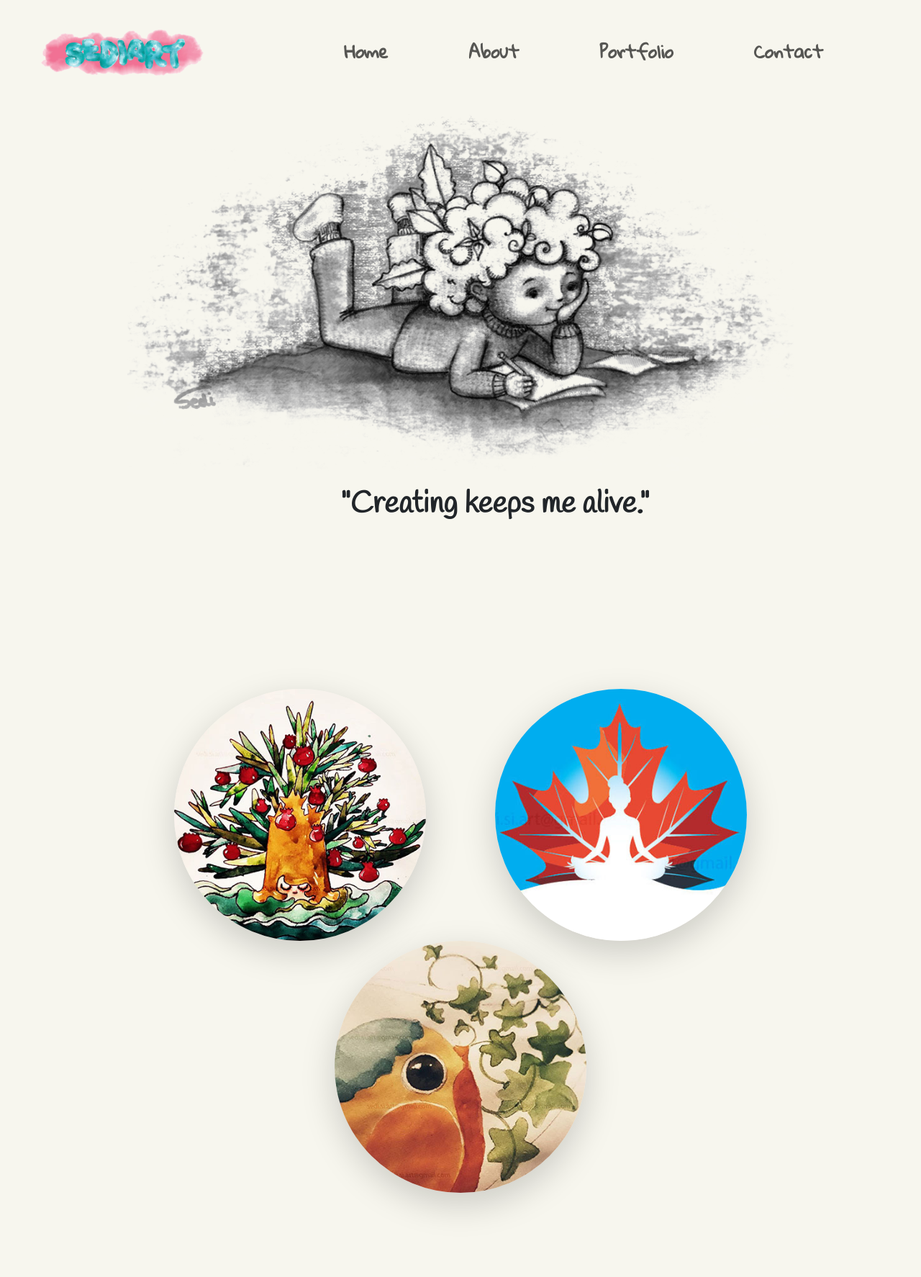
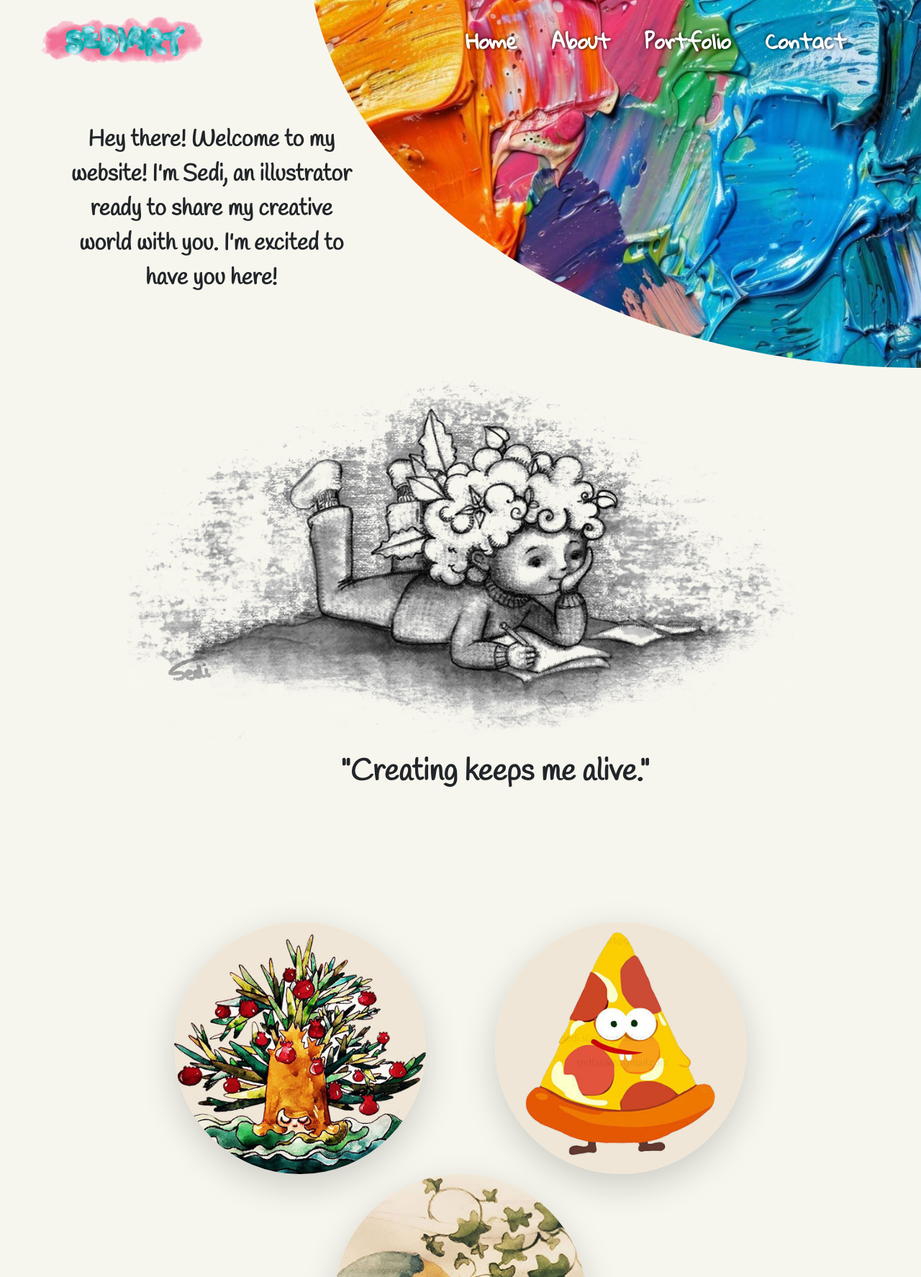
Before and after one commit to Hossein-Sigarchian/Hossein-Sigarchian.github.io, a PHP site: page / in a window 1280 px wide. Shown: the top 1774 px of the page at 72% size. Run offline with PHP 8.4, Linux system fonts and the light colour scheme.

Commit message:
final-changes-1

```diff
--- a/css/index.css
+++ b/css/index.css
@@ -1,3 +1,9 @@
+html,
+body {
+    width: 100% !important;
+    overflow-x: hidden !important;
+}
+
 body {
     background: #f7f6ee;
 }
@@ -9,6 +15,10 @@ body {
 
 /* ..............Header.................. */
 
+.navbar {
+    font-family: "Gloria Hallelujah", cursive;
+}
+
 .nav-bar {
     height: 120px;
     margin: 0;
@@ -16,15 +26,23 @@ body {
 
 .nav-bar a {
     width: fit-content;
-    font-family: "Gloria Hallelujah", cursive;
+    /* text-shadow: 2px 2px 3px rgba(0, 0, 0, 0.4), -2px -2px 3px rgba(0, 0, 0, 0.4); */
 }
 
 #navbarSupportedContent {
     position: absolute;
-    background: #f7f6ee;
     width: 100%;
-    top: 120px;
-    padding: 0px 0px 20px 90px;
+    width: 100%;
+}
+
+#navbarSupportedContent a {
+    width: fit-content;
+    color: white;
+}
+
+.navbar-toggler i {
+    font-size: 34px;
+    color: white;
 }
 
 .navbar-nav {
@@ -36,7 +54,7 @@ body {
     display: block;
     width: 100%;
     height: 2px;
-    background: black;
+    background: white;
     transform-origin: left;
     transform:scaleX(0);
     transition: all 250ms ease 0s;
@@ -96,6 +114,19 @@ body {
 }
 
 /* ....................main................... */
+
+.colored-canvas {
+    font-family: "Handlee", cursive;
+    height: 550px;
+}
+
+div:has(.colored-canvas) {
+    margin-top: -140px;
+}
+
+.colored-canvas div:nth-of-type(1) {
+    padding-top: 120px;
+}
 
 .boy-box p {
     font-family: "Handlee", cursive;
@@ -304,10 +429,17 @@ footer a:hover i {
 }
 
 @media all and (min-width:1200px) and (max-width:1399px) {
+    .navbar {
+        background-color: rgba(0, 0, 0, 0);
+    }
     #navbarSupportedContent {
         width: fit-content;
-        top: 45px;
+        top: 28px;
         right: 0;
+    }
+    #navbarSupportedContent a {
+        color: white;
+        text-shadow: 2px 2px 3px rgba(0, 0, 0, 0.4), -2px -2px 3px rgba(0, 0, 0, 0.4);
     }
     .navbar-brand {
         width: 18% !important;
@@ -319,6 +451,15 @@ footer a:hover i {
     #scrolling-logo {
         width: 170px;
     }
+    .colored-canvas p {
+        width: 125%;
+        font-size: 32px !important;
+        padding: 90px 20px 0px 80px;
+    }
+    .colored-canvas div:nth-of-type(3) {
+        border-bottom-left-radius: 100%;
+        margin-top: -45px;
+    }
     .boy-box p {
         font-size: 42px;
     }
--- a/index.html
+++ b/index.html
@@ -23,28 +23,28 @@
   <script src="js/fader.js"></script>
 
   <header>
-    <nav class="navbar navbar-expand-lg bg-transparent mt-0">
-      <div class="container-fluid nav-bar">
+    <nav class="navbar navbar-expand-lg mt-0">
+      <div class="container-fluid">
         <a class="navbar-brand" href="#"><img class="w-100" src="images/logo.png" alt="logo"></a>
         <button class="navbar-toggler me-3 me-sm-5" type="button" data-bs-toggle="collapse"
           data-bs-target="#navbarSupportedContent" aria-controls="navbarSupportedContent" aria-expanded="false"
           aria-label="Toggle navigation">
-          <span class="navbar-toggler-icon"></span>
+          <i class="bi bi-list"></i>
         </button>
         <div class="collapse navbar-collapse" id="navbarSupportedContent">
           <ul class="navbar-nav ms-auto mb-2 mb-lg-0">
             <li class="nav-item">
-              <a class="nav-link fs-4 fw-semibold mx-lg-4 mx-xl-5 customized-nav-link" href="#">Home</a>
+              <a class="nav-link fs-3 fw-bold mx-lg-3 mx-xxl-5 customized-nav-link" href="#">Home</a>
             </li>
             <li class="nav-item">
-              <a class="nav-link fs-4 fw-semibold mx-lg-4 mx-xl-5 customized-nav-link" href="pages/about.html">About</a>
+              <a class="nav-link fs-3 fw-bold mx-lg-3 mx-xxl-5 customized-nav-link" href="pages/about.html">About</a>
             </li>
             <li class="nav-item">
-              <a class="nav-link fs-4 fw-semibold mx-lg-4 mx-xl-5 customized-nav-link"
+              <a class="nav-link fs-3 fw-bold mx-lg-3 mx-xxl-5 customized-nav-link"
                 href="pages/portfolio.html">Portfolio</a>
             </li>
             <li class="nav-item">
-              <a class="nav-link fs-4 fw-semibold mx-lg-4 mx-xl-5 customized-nav-link"
+              <a class="nav-link fs-3 fw-bold mx-lg-3 mx-xxl-5 customized-nav-link"
                 href="pages/contact.html">Contact</a>
             </li>
           </ul>
@@ -84,9 +84,19 @@
 
   <main>
     <section>
-      <div class="container mb-xl-5 pb-sm-5 boy-box">
-        <div class="row pt-2 pt-xxl-4">
-          <div class="col-12 col-lg-10 offset-lg-1 d-flex align-items-center"><img class="w-100"
+      <div class="container-fluid">
+        <div class="row colored-canvas">
+          <div class="col-12 col-sm-10 col-md-8 col-lg-4 offset-sm-1 offset-md-2 offset-lg-0"><p class="fw-bold text-center">Hey there! Welcome to my website! I'm Sedi, an illustrator ready to share my creative world with you. I'm excited to have you here!</p></div>
+          <div class="d-flex d-lg-none"></div>
+          <div class="d-none d-lg-flex col-8 overflow-hidden px-0"><img src="images/colors.jpg"></div>
+        </div>
+      </div>
+    </section>
+
+    <section>
+      <div class="container pb-sm-5 boy-box">
+        <div class="row pt-xxl-5">
+          <div class="col-12 col-lg-10 offset-lg-1 d-flex align-items-center pt-xxl-5"><img class="w-100"
             src="images/no-watermark/sample.png" alt=""></div>
           </div>
           <div class="col-12 pt-3 pb-5 me-lg-4 ms-lg-5 mb-2">
@@ -96,7 +106,7 @@
     </section>
 
     <section>
-      <div class="container-fluid mt-0 mt-lg-5 pt-2">
+      <div class="container-fluid pt-2">
         <div class="row py-5">
           <div class="col-12 d-flex flex-wrap justify-content-center">
             <div class="rounded-circle overflow-hidden mt-5 mt-lg-0 mx-sm-5 shadow-lg img-parent">
@@ -108,8 +118,8 @@
               </a>
             </div>
             <div class="rounded-circle overflow-hidden mt-5 mt-lg-0 mx-sm-5 shadow-lg img-parent">
-              <a href="pages/graphic-designs.html" class="position-relative h-100 d-block">
-                <img src="images/protect canada parks.jpg">
+              <a href="pages/graphic-designs.html" class="position-relative d-block p-0">
+                <img class="m-0" src="images/machar pizza.jpg">
                 <p class="center-hover-txt fs-2 fw-semibold">Graphic Designs</p>
                 <div class="position-absolute w-100 h-100 center-hover">
                 </div>
@@ -139,7 +149,7 @@
     <div class="container h-100 d-flex flex-column justify-content-end">
       <div class="row pt-5 pb-1">
         <div class="col-12 flex-wrap d-flex justify-content-center">
-          <a href="#"
+          <a href="https://www.facebook.com/profile.php?id=100073877139020&mibextid=ZbWKwL"
             class="d-flex justify-content-center align-items-center rounded-circle border mx-2 mx-sm-3 footer-circle">
             <i class="fs-2 bi bi-facebook"></i>
           </a>
@@ -147,12 +157,12 @@
                     class="d-flex justify-content-center align-items-center rounded-circle border mx-2 mx-sm-3 footer-circle">
                     <i class="fs-2 bi bi-twitter-x"></i>
                 </a> -->
-          <a href="#"
+          <a href="https://www.instagram.com/sediillustrations/"
             class="d-flex justify-content-center align-items-center rounded-circle border mx-2 mx-sm-3 footer-circle">
             <i class="fs-2 bi bi-instagram"></i>
           </a>
           <br>
-          <a href="#"
+          <a href="https://www.linkedin.com/in/sedigheh-sigarchian/"
             class="d-flex justify-content-center align-items-center rounded-circle border mx-2 mx-sm-3 footer-circle">
             <i class="fs-2 bi bi-linkedin"></i>
           </a>
--- a/pages/contact.html
+++ b/pages/contact.html
@@ -129,7 +129,7 @@
       <div class="container">
         <div class="row pt-5 pb-1">
           <div class="col-12 flex-wrap d-flex justify-content-center">
-            <a href="#"
+            <a href="https://www.facebook.com/profile.php?id=100073877139020&mibextid=ZbWKwL"
               class="d-flex justify-content-center align-items-center rounded-circle border mx-2 mx-sm-3 footer-circle">
               <i class="fs-2 bi bi-facebook"></i>
             </a>
@@ -137,12 +137,12 @@
                       class="d-flex justify-content-center align-items-center rounded-circle border mx-2 mx-sm-3 footer-circle">
                       <i class="fs-2 bi bi-twitter-x"></i>
                   </a> -->
-            <a href="#"
+            <a href="https://www.instagram.com/sediillustrations/"
               class="d-flex justify-content-center align-items-center rounded-circle border mx-2 mx-sm-3 footer-circle">
               <i class="fs-2 bi bi-instagram"></i>
             </a>
             <br>
-            <a href="#"
+            <a href="https://www.linkedin.com/in/sedigheh-sigarchian/"
               class="d-flex justify-content-center align-items-center rounded-circle border mx-2 mx-sm-3 footer-circle">
               <i class="fs-2 bi bi-linkedin"></i>
             </a>
--- a/pages/portfolio.html
+++ b/pages/portfolio.html
@@ -118,7 +118,7 @@
     <div class="container">
       <div class="row pt-5 pb-1">
         <div class="col-12 flex-wrap d-flex justify-content-center">
-          <a href="#"
+          <a href="https://www.facebook.com/profile.php?id=100073877139020&mibextid=ZbWKwL"
             class="d-flex justify-content-center align-items-center rounded-circle border mx-2 mx-sm-3 footer-circle">
             <i class="fs-2 bi bi-facebook"></i>
           </a>
@@ -126,12 +126,12 @@
                       class="d-flex justify-content-center align-items-center rounded-circle border mx-2 mx-sm-3 footer-circle">
                       <i class="fs-2 bi bi-twitter-x"></i>
                   </a> -->
-          <a href="#"
+          <a href="https://www.instagram.com/sediillustrations/"
             class="d-flex justify-content-center align-items-center rounded-circle border mx-2 mx-sm-3 footer-circle">
             <i class="fs-2 bi bi-instagram"></i>
           </a>
           <br>
-          <a href="#"
+          <a href="https://www.linkedin.com/in/sedigheh-sigarchian/"
             class="d-flex justify-content-center align-items-center rounded-circle border mx-2 mx-sm-3 footer-circle">
             <i class="fs-2 bi bi-linkedin"></i>
           </a>
--- a/pages/stories.html
+++ b/pages/stories.html
@@ -110,7 +110,7 @@
       <div class="container">
         <div class="row pt-5 pb-1">
           <div class="col-12 flex-wrap d-flex justify-content-center">
-            <a href="#"
+            <a href="https://www.facebook.com/profile.php?id=100073877139020&mibextid=ZbWKwL"
               class="d-flex justify-content-center align-items-center rounded-circle border mx-2 mx-sm-3 footer-circle">
               <i class="fs-2 bi bi-facebook"></i>
             </a>
@@ -118,12 +118,12 @@
                       class="d-flex justify-content-center align-items-center rounded-circle border mx-2 mx-sm-3 footer-circle">
                       <i class="fs-2 bi bi-twitter-x"></i>
                   </a> -->
-            <a href="#"
+            <a href="https://www.instagram.com/sediillustrations/"
               class="d-flex justify-content-center align-items-center rounded-circle border mx-2 mx-sm-3 footer-circle">
               <i class="fs-2 bi bi-instagram"></i>
             </a>
             <br>
-            <a href="#"
+            <a href="https://www.linkedin.com/in/sedigheh-sigarchian/"
               class="d-flex justify-content-center align-items-center rounded-circle border mx-2 mx-sm-3 footer-circle">
               <i class="fs-2 bi bi-linkedin"></i>
             </a>
```
Also changed, not shown: other parts of css/index.css (+117 -4 lines), css/about.css (+11 -2 lines), pages/about.html (+32 -23 lines), images/Flag_of_Canada.png (added), images/colors.jpg (added), images/machar pizza.jpg (added), images/no-watermark/sample.png, images/pomegranate-tree.jpg.
